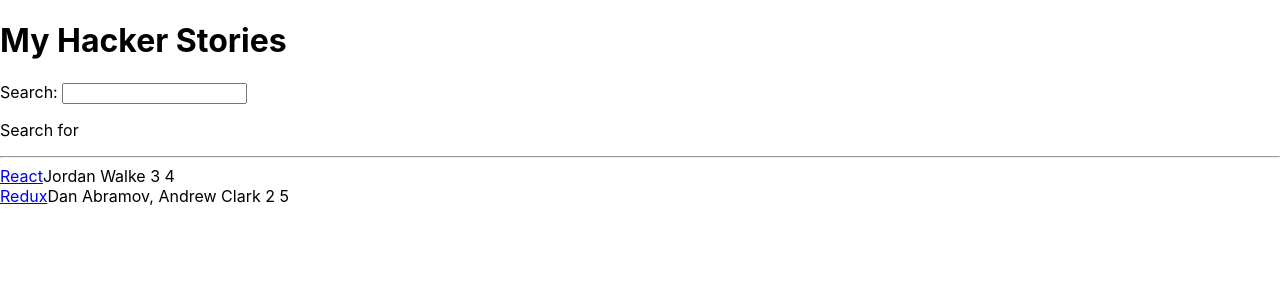
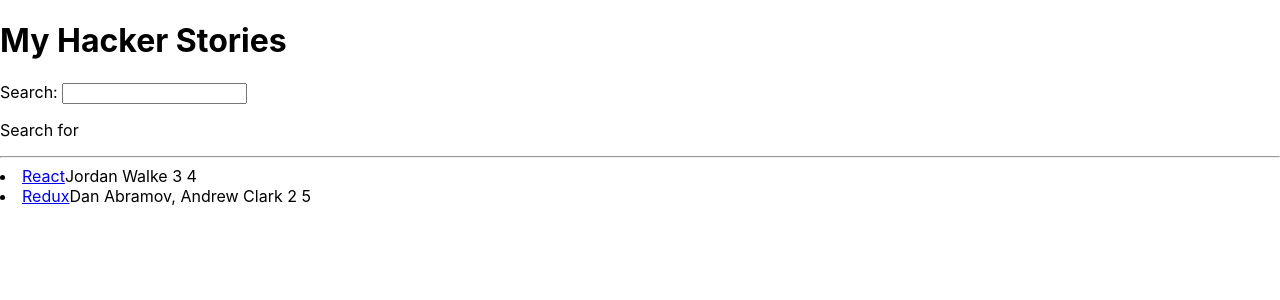
Before and after one commit to up2code3/hacker-stories-ctd, a React (Create React App) app: page / in a window 1280 px wide. Shown: the top 300 px of the page. Built offline with nearby package versions, Linux system fonts and the light colour scheme.

Commit message:
back to normal with item comp

```diff
--- a/src/App.js
+++ b/src/App.js
@@ -65,15 +65,25 @@
 };
 
 const List = (props) =>
-  props.list.map((item) => (
-      <div key={item.objectID}>
+
+  props.list.map((item) =>
+
+
+    <Item key={item.objectID} item={item} />
+
+  );
+
+  const Item = ({ item }) =>
+
+    <li key={item.objectID}>
+
       <span>
         <a href={item.url}>{item.title}</a>
       </span>
+
       <span>{item.author + " "}</span>
       <span>{item.num_comments + " "}</span>
       <span>{item.points + " "}</span>
-      </div>
-      ));
+    </li>;
 
 export default App;
```
Lines whose indentation alone changed are shown as unchanged.
